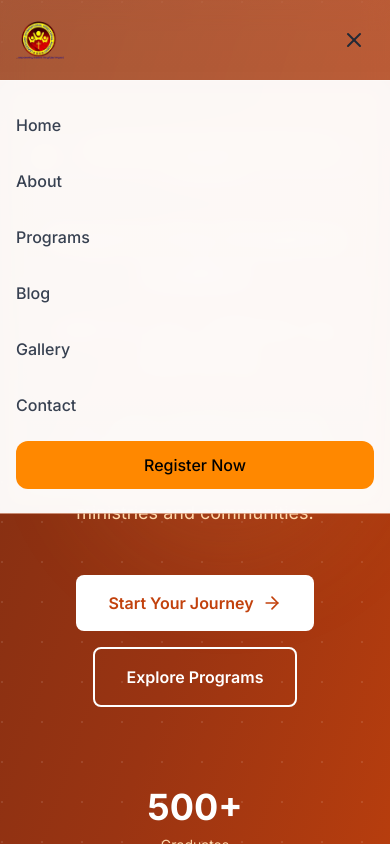
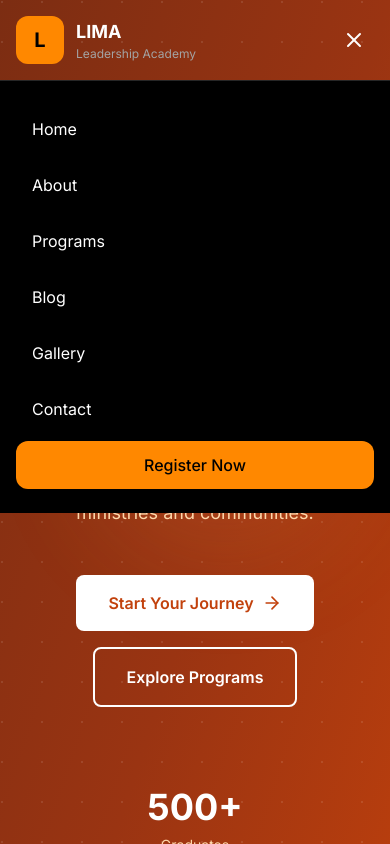
Before and after one commit to V-007-007/lima-website, a Next.js app: page / in a window 390 px wide. Both pictures are taken after a click on the button "Toggle menu". Shown: the top 844 px of the page. Built offline with nearby package versions, Linux system fonts and the light colour scheme; a web font is replaced by a local one.

Commit message:
Refactor Navbar component for improved mobile experience
Added a new mobile menu toggle effect and updated styles for better responsiveness.

```diff
--- a/src/components/Navbar.tsx
+++ b/src/components/Navbar.tsx
@@ -2,7 +2,6 @@
 
 import { useState, useEffect } from 'react'
 import Link from 'next/link'
-import Image from 'next/image'
 import { Menu, X } from 'lucide-react'
 
 export default function Navbar() {
@@ -18,6 +17,11 @@ export default function Navbar() {
     return () => window.removeEventListener('scroll', handleScroll)
   }, [])
 
+  // Close mobile menu on route change
+  useEffect(() => {
+    setIsMobileMenuOpen(false)
+  }, [])
+
   const navLinks = [
     { href: '/', label: 'Home' },
     { href: '/about', label: 'About' },
@@ -29,47 +33,46 @@ export default function Navbar() {
 
   return (
     <nav
-      className={`fixed top-0 left-0 right-0 z-50 transition-all duration-300 bg-white/20 backdrop-blur-md border-b border-white/30 ${
+      className={`fixed top-0 left-0 right-0 z-50 transition-all duration-300 ${
         isScrolled
-          ? 'bg-white/95 shadow-lg border-gray-200'
-          : 'bg-gradient-to-b from-primary-600/20 to-primary-500/10'
+          ? 'bg-black/95 backdrop-blur-md border-b border-[#262626]'
+          : 'bg-transparent'
       }`}
     >
       <div className="section-container">
         <div className="flex items-center justify-between h-20">
           {/* Logo */}
-          <Link href="/" className="flex items-center space-x-2 group">
-            <div className="w-12 h-12 relative flex-shrink-0">
-              <Image
-                src="/images/logo-nobg.png"
-                alt="LIMA Logo"
-                fill
-                className="object-contain"
-                priority
-              />
+          <Link href="/" className="flex items-center space-x-3 group">
+            <div className="relative">
+              <div className="w-12 h-12 bg-primary rounded-xl flex items-center justify-center text-black font-bold text-xl transition-smooth group-hover:scale-105">
+                L
               </div>
-            <span className="font-bold text-lg text-gray-900 hidden sm:inline">LIMA</span>
+            </div>
+            <div className="flex flex-col">
+              <span className="font-bold text-lg text-white">
+                LIMA
+              </span>
+              <span className="text-xs text-muted">
+                Leadership Academy
+              </span>
+            </div>
           </Link>
 
           {/* Desktop Navigation */}
-          <div className="hidden lg:flex items-center space-x-8">
+          <div className="hidden lg:flex items-center space-x-1">
             {navLinks.map((link) => (
               <Link
                 key={link.href}
                 href={link.href}
-                className={`font-medium transition-colors link-hover ${
-                  isScrolled
-                    ? 'text-gray-700 hover:text-primary-600'
-                    : 'text-gray-800 hover:text-primary-600'
-                }`}
+                className="px-4 py-2 text-sm font-medium text-white rounded-lg transition-smooth hover:bg-[#0a0a0a] hover:text-primary"
               >
                 {link.label}
               </Link>
             ))}
 
             <Link
-              href="/register"
-              className="btn-primary"
+              href="/register/academy"
+              className="ml-4 btn-primary"
             >
               Register Now
             </Link>
@@ -78,11 +81,7 @@ export default function Navbar() {
           {/* Mobile Menu Button */}
           <button
             onClick={() => setIsMobileMenuOpen(!isMobileMenuOpen)}
-            className={`lg:hidden p-2 rounded-lg transition-colors ${
-              isScrolled
-                ? 'text-gray-900 hover:bg-gray-100'
-                : 'text-gray-800 hover:bg-white/20'
-            }`}
+            className="lg:hidden p-2 rounded-lg text-white hover:bg-[#0a0a0a] transition-smooth"
             aria-label="Toggle menu"
           >
             {isMobileMenuOpen ? (
@@ -95,32 +94,34 @@ export default function Navbar() {
       </div>
 
       {/* Mobile Menu */}
-      {isMobileMenuOpen && (
-        <div className="lg:hidden bg-white/95 backdrop-blur-md border-t border-white/20 animate-slide-down">
+      <div
+        className={`lg:hidden border-t border-[#262626] bg-black transition-all duration-300 overflow-hidden ${
+          isMobileMenuOpen ? 'max-h-[600px] opacity-100' : 'max-h-0 opacity-0'
+        }`}
+      >
         <div className="section-container py-6">
-            <div className="flex flex-col space-y-4">
+          <div className="flex flex-col space-y-2">
             {navLinks.map((link) => (
               <Link
                 key={link.href}
                 href={link.href}
                 onClick={() => setIsMobileMenuOpen(false)}
-                  className="text-gray-700 hover:text-primary-600 font-medium transition-colors py-2"
+                className="px-4 py-3 text-white rounded-lg transition-smooth hover:bg-[#0a0a0a] hover:text-primary"
               >
                 {link.label}
               </Link>
             ))}
 
             <Link
-                href="/register"
+              href="/register/academy"
               onClick={() => setIsMobileMenuOpen(false)}
-                className="btn-primary text-center"
+              className="btn-primary text-center mt-4"
             >
               Register Now
             </Link>
           </div>
         </div>
       </div>
-      )}
     </nav>
   )
 }
```
Lines whose indentation alone changed are shown as unchanged.
